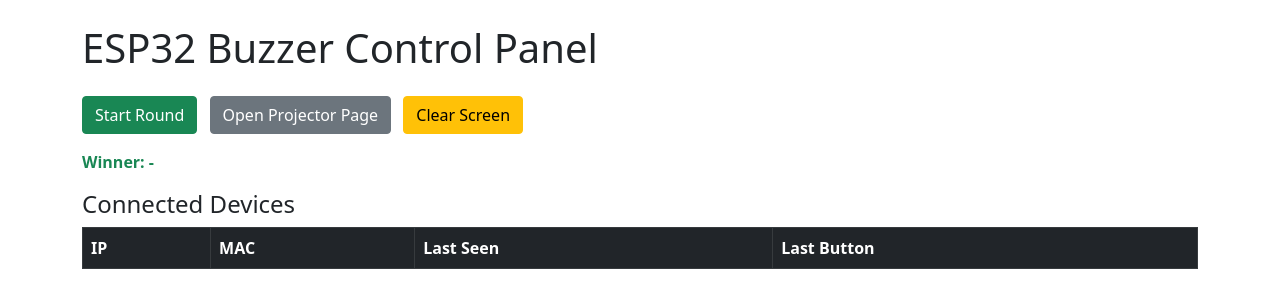
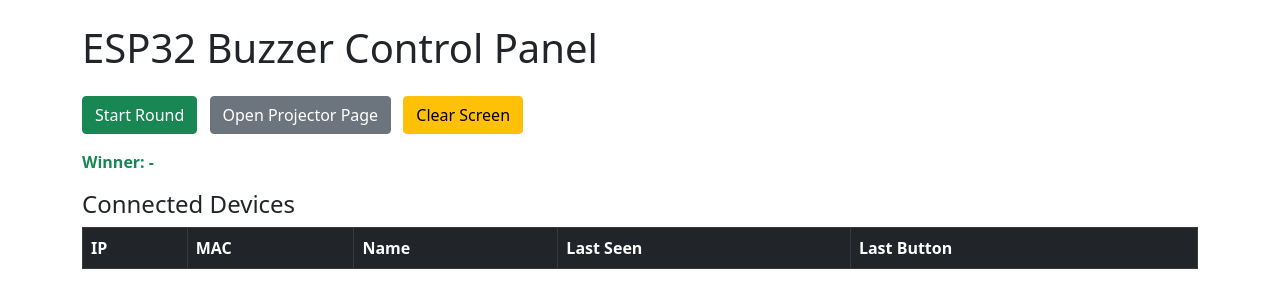
Before and after one commit to sikaxn/esp-buzzer, a Flask app: page / in a window 1280 px wide. Shown: the top 308 px of the page. Run offline with Flask 3, Linux system fonts and the light colour scheme; lists and menus that the app fills with data are empty; parts of the project's set-up code (start-up, migrations or seed data) failed here and were passed over; some libraries are stand-ins or nearby versions.

Commit message:
add name

```diff
--- a/game-runtime/app.py
+++ b/game-runtime/app.py
@@ -1,6 +1,22 @@
 from flask import Flask, render_template, jsonify, request
 from flask_socketio import SocketIO, emit
 import esp32_handler
+import json
+import os
+
+import json
+import os
+
+assignment_file = os.path.join(os.path.dirname(__file__), "assignment.json")
+if os.path.exists(assignment_file):
+    with open(assignment_file, "r") as f:
+        mac_name_map = json.load(f)
+else:
+    mac_name_map = {}
+
+# Inject into esp32_handler
+esp32_handler.mac_name_map = mac_name_map
+
 
 app = Flask(__name__, static_folder='static', template_folder='templates')
 socketio = SocketIO(app, cors_allowed_origins="*")
@@ -28,8 +44,18 @@ def api_stop():
     return jsonify({"status": "stopped"})
 
 # New event push API
-def send_winner(mac):
-    socketio.emit('winner', {'mac': mac})
+def send_winner(data):
+    print("[SEND_WINNER] Send winner called")
+    mac = data["mac"]
+    button = data["button"]
+    name = mac_name_map.get(mac, mac)
+    print(f"[SEND_WINNER] Emitting: {name} (MAC: {mac}, Button: {button})")
+
+    socketio.emit('winner', {
+        "mac": mac,
+        "button": button,
+        "name": name
+    })
 
 def update_devices():
     socketio.emit('devices', esp32_handler.get_devices())
--- /dev/null
+++ b/game-runtime/assignment.json
@@ -0,0 +1,5 @@
+{
+  "24:DC:C3:98:76:B8": "Red Team",
+  "24:DC:C3:98:B0:10": "Blue Team",
+  "AA:BB:CC:DD:EE:03": "Green Team"
+}
--- a/game-runtime/esp32_handler.py
+++ b/game-runtime/esp32_handler.py
@@ -12,6 +12,8 @@ buzz_window_active = False
 start_button_enabled = False
 window_start_time = 0
 winner_mac = None
+mac_name_map = {}  # ✅ add this at the top
+
 
 on_winner = None
 on_devices_changed = None
@@ -89,12 +91,24 @@ def buzz_window_timer():
 
     earliest = min(buzz_buffer, key=lambda b: b["timestamp"])
     winner_mac = earliest["mac"]
+    button = earliest["button"]
+    timestamp = earliest["timestamp"]
+
+    print(f"[RESULT] Winner: MAC {winner_mac} Button {button} @ {timestamp} ms")
+
     if on_winner:
-        on_winner(winner_mac)
+        try:
+            print("[DEBUG] Calling on_winner callback...")
+            on_winner({
+                "mac": winner_mac,
+                "button": button
+            })
+        except Exception as e:
+            print(f"[ERROR] Failed to call on_winner: {e}")
+    else:
+        print("[DEBUG] on_winner is not set.")
 
-    print(f"[RESULT] Winner: MAC {winner_mac} Button {earliest['button']} @ {earliest['timestamp']} ms")
     buzz_buffer.clear()
-
 
 
 def start_buzz_round():
@@ -116,6 +130,7 @@ def get_devices():
     return [{
         "ip": info["ip"],
         "mac": mac,
+        "name": mac_name_map.get(mac, ""),  # ✅ use injected map
         "last_seen": int(now - info["last_seen"]),
         "last_button": info["last_button"]
     } for mac, info in devices.items()]
--- a/game-runtime/templates/control.html
+++ b/game-runtime/templates/control.html
@@ -11,12 +11,23 @@
   <button class="btn btn-warning" onclick="clearScreen()">Clear Screen</button>
 </div>
 
-<div id="winnerStatus" class="mb-3 fw-bold text-success">Winner: -</div>
+<div class="mb-3">
+  <div id="winnerStatus" class="fw-bold text-success">Winner: -</div>
+  <div id="buttonStatus" class="text-muted"></div>
+</div>
+
 
 <h4>Connected Devices</h4>
 <table class="table table-bordered" id="deviceTable">
   <thead class="table-dark">
-    <tr><th>IP</th><th>MAC</th><th>Last Seen</th><th>Last Button</th></tr>
+    <tr>
+  <th>IP</th>
+  <th>MAC</th>
+  <th>Name</th> <!-- 👈 Add this -->
+  <th>Last Seen</th>
+  <th>Last Button</th>
+</tr>
+
   </thead>
   <tbody></tbody>
 </table>
@@ -71,15 +82,23 @@ function openProjector() {
 }
 
 socket.on('winner', data => {
-  document.getElementById('winnerStatus').textContent = `Winner: ${data.mac}`;
-  socket.emit("projector_state", { state: "winner", mac: data.mac });
+  document.getElementById('winnerStatus').textContent = `Winner: ${data.name}`;
+  document.getElementById('buttonStatus').textContent = `Button ${data.button}`;
 
-  // Automatically stop round UI
+  socket.emit("projector_state", {
+    state: "winner",
+    mac: data.mac,
+    button: data.button,
+    name: data.name
+  });
+
+  // Reset UI to allow new round
   roundActive = false;
   document.getElementById('toggleButton').textContent = "Start Round";
   document.getElementById('toggleButton').classList.remove("btn-danger");
   document.getElementById('toggleButton').classList.add("btn-success");
 });
+
 
 
 socket.on('devices', deviceList => {
@@ -90,9 +109,11 @@ socket.on('devices', deviceList => {
     row.innerHTML = `
       <td>${d.ip}</td>
       <td>${d.mac}</td>
+      <td>${d.name || ''}</td>
       <td>${d.last_seen}s ago</td>
       <td>${d.last_button}</td>
     `;
+
     table.appendChild(row);
   });
 });
```
Also changed, not shown: game-runtime/templates/projector.html (+13 -4 lines), 1 other file.
